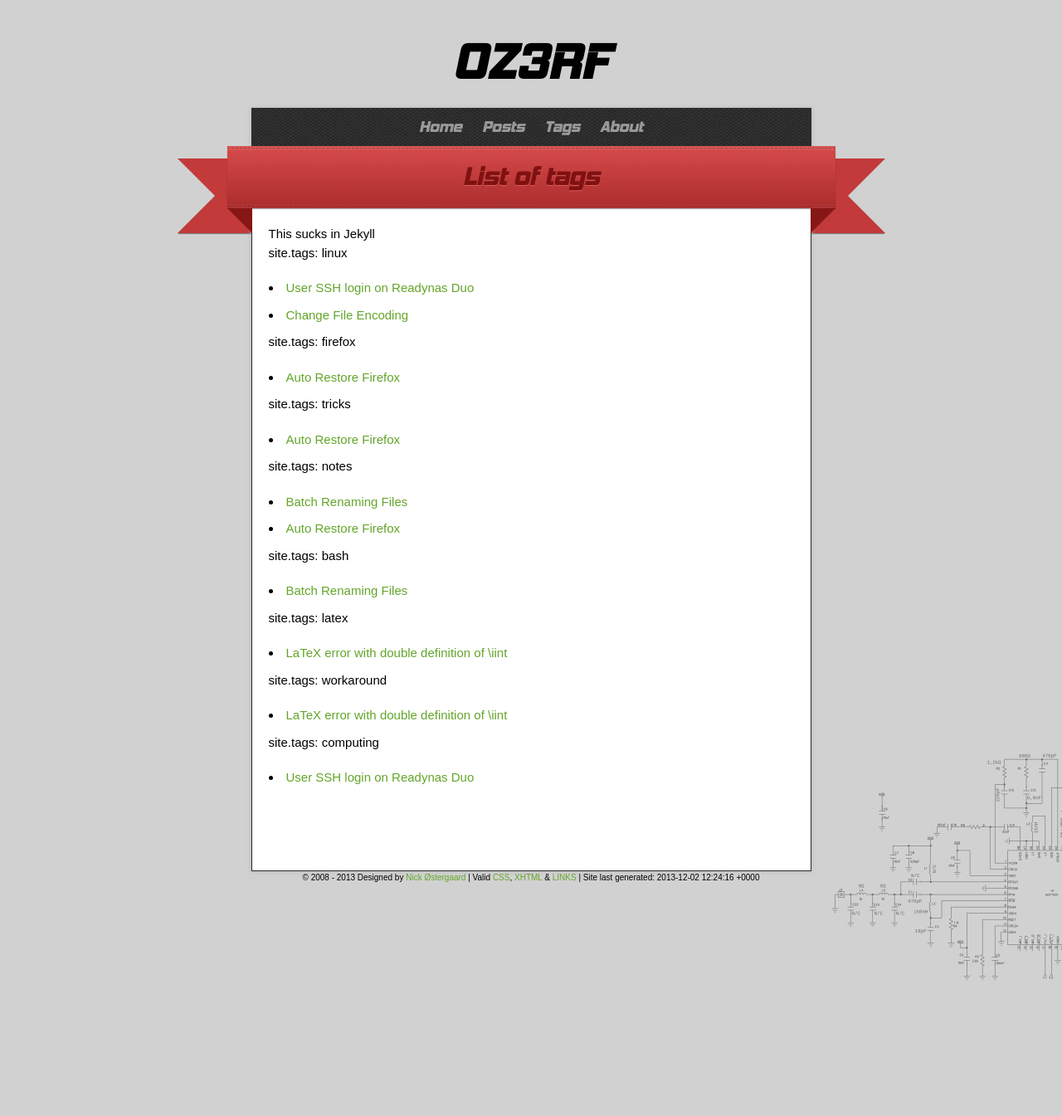
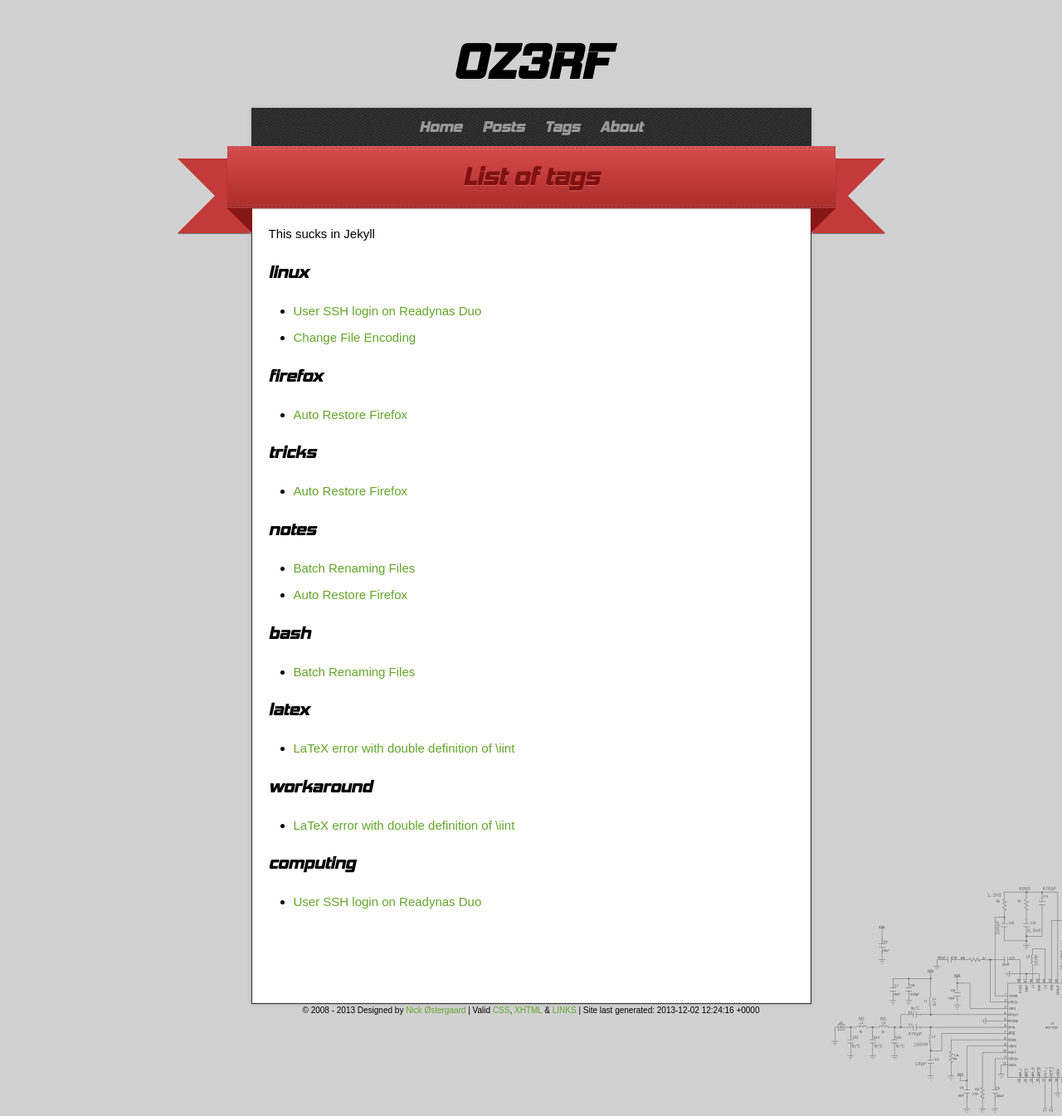
Before and after one commit to nickoe/nickoe.github.io, a Jekyll site: the page built from tags.html, in a window 1280 px wide. Shown: the whole page at 83% size. Built offline with Jekyll 4.4.1, drawn with Linux system fonts in a browser that asks for light colours; before the commit the page ends 1185 px from its top, so only the background shows below that.

Commit message:
Fix header color

```diff
--- a/_includes/tag_listing.html
+++ b/_includes/tag_listing.html
@@ -1,5 +1,6 @@
 {% for tag in site.tags %}
-  <p>site.tags:  {{ tag[0] }}</p>
+<p><a id="{{ tag[0] }}"><h3>{{ tag[0] }}</h3></a></p>
+<ul>
   {% for post in site.posts %}
 		{% if post.tags contains tag[0] %}
 		<li>
@@ -7,4 +8,5 @@
 		</li>
 		{% endif %}
 	{% endfor %}
+</ul>
 {% endfor %}
--- a/stylesheets/fancy.css
+++ b/stylesheets/fancy.css
@@ -1,7 +1,11 @@
 @import url("fonts/hemi-head.css");
 
-h1, h2, h3, h4, h4, h4, h4 {
+h1, h2, h3, h4, h5, h6 {
 	font-family: hemi-head, sans-serif;
+}
+
+h1 a, h2 , h3 a, h4 a, h5 a, h6 a {
+	color: black;
 }
 
 /* Top menu */
```
